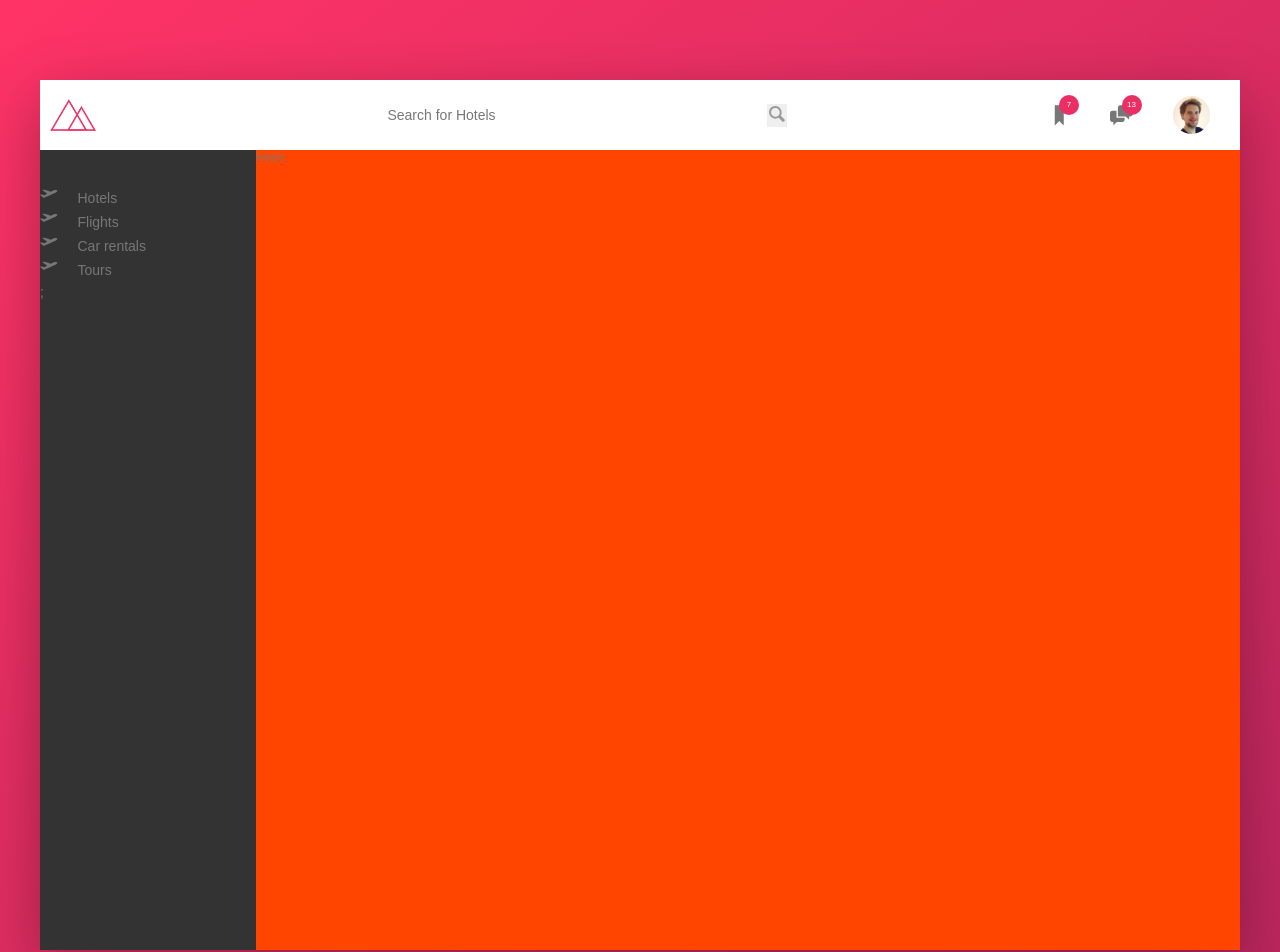
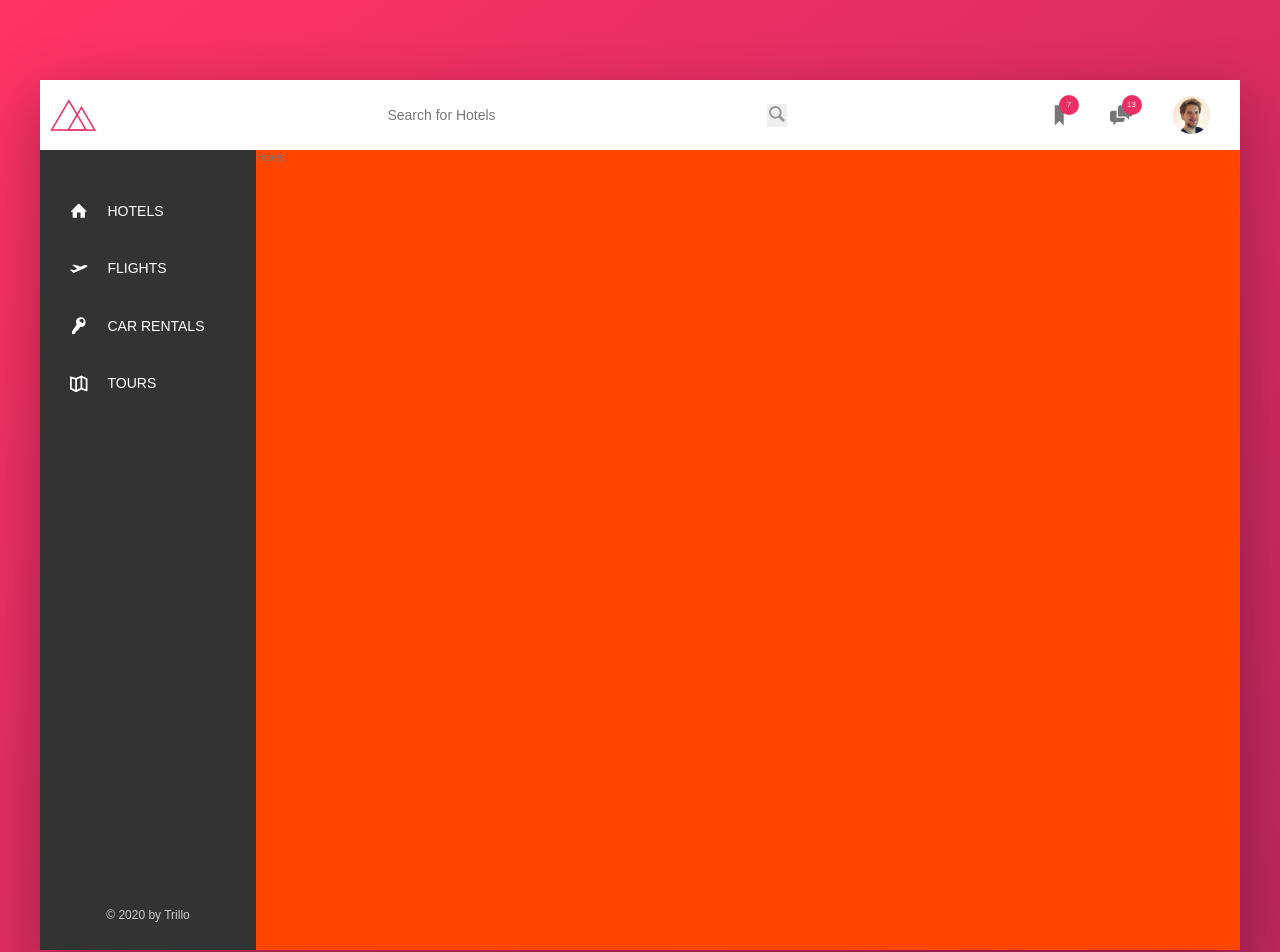
Before and after one commit to KSamra/trillo-react, a React (Create React App) app: page / in a window 1280 px wide. Shown: the top 952 px of the page. Built offline with nearby package versions, Linux system fonts and the light colour scheme.

Commit message:
sidebar finished

```diff
--- a/src/components/Navigation/List.js
+++ b/src/components/Navigation/List.js
@@ -7,6 +7,7 @@ const StyledList = styled.ul`
   font-size: 1.4rem;
   list-style: none;
   margin-top: 3.5rem;
+
 `;
 
 const List = ({children}) => {
--- a/src/components/Navigation/List_Item.js
+++ b/src/components/Navigation/List_Item.js
@@ -5,6 +5,36 @@ const StyledListItem = styled.li`
   display: flex;
   justify-content: space-between;
   align-items: center;
+  position: relative;
+
+    position: relative;
+
+  &:not(:last-child) {
+    margin-bottom: .5rem;
+  }
+
+  &::before {
+    content: "";
+    position: absolute;
+    top: 0;
+    left: 0;
+    height: 100%;
+    width: 3px;
+    background-color: ${props => props.theme.color_primary};
+    transform: scaleY(0);
+    transition: transform .2s,
+                width .4s cubic-bezier(1, 0, 0, 1) .2s,
+                background-color .1s;
+  }
+
+  &:hover::before{
+    transform: scaleY(1);
+    width: 100%;
+  }
+
+  &:active::before {
+    background-color: ${props => props.theme.color_primary_light};
+  }
 
 `;
 
@@ -17,7 +47,7 @@ const StyledLink = styled.a`
     text-transform: uppercase;
     display: inline-block;
     padding: 1.5rem 3rem;
-
+    color: #fff;
 
     position: relative;
     z-index: 2;
@@ -42,7 +72,7 @@ const ListItem = ({label, image}) => {
   console.log(`Label received: ${label}`)
   return(
     <StyledListItem>
-      <StyledLink>
+      <StyledLink href="#">
         <StyledIcon as={image}></StyledIcon>
         {label}
       </StyledLink>
--- a/src/components/Navigation/Sidebar.js
+++ b/src/components/Navigation/Sidebar.js
@@ -5,6 +5,10 @@ import ListItem from './List_Item';
 import List from './List';
 
 import { ReactComponent as flight} from '../../img/SVG/aircraft-take-off.svg';
+import { ReactComponent as home} from '../../img/SVG/home.svg';
+import { ReactComponent as key} from '../../img/SVG/key.svg';
+import { ReactComponent as map} from '../../img/SVG/map.svg';
+
 
 
 const StyledSidebar = styled.nav`
@@ -16,15 +20,24 @@ const StyledSidebar = styled.nav`
   justify-content: space-between;
 `;
 
+const Legal = styled.div`
+  font-size: 1.2rem;
+  color: ${props => props.theme.color_grey_light_4};
+  text-align: center;
+  padding: 2.5rem;
+`;
+
 const Sidebar = () => {
   return (
     <StyledSidebar>
       <List>
-        <ListItem label="Hotels" image={flight}/>
+        <ListItem label="Hotels" image={home}/>
         <ListItem label="Flights" image={flight}/>
-        <ListItem label="Car rentals" image={flight}/>
-        <ListItem label="Tours" image={flight}/>;
+        <ListItem label="Car rentals" image={key}/>
+        <ListItem label="Tours" image={map}/>
       </List>
+  <Legal> &copy; 2020 by Trillo </Legal>
+
     </StyledSidebar>
   );
 }
```
